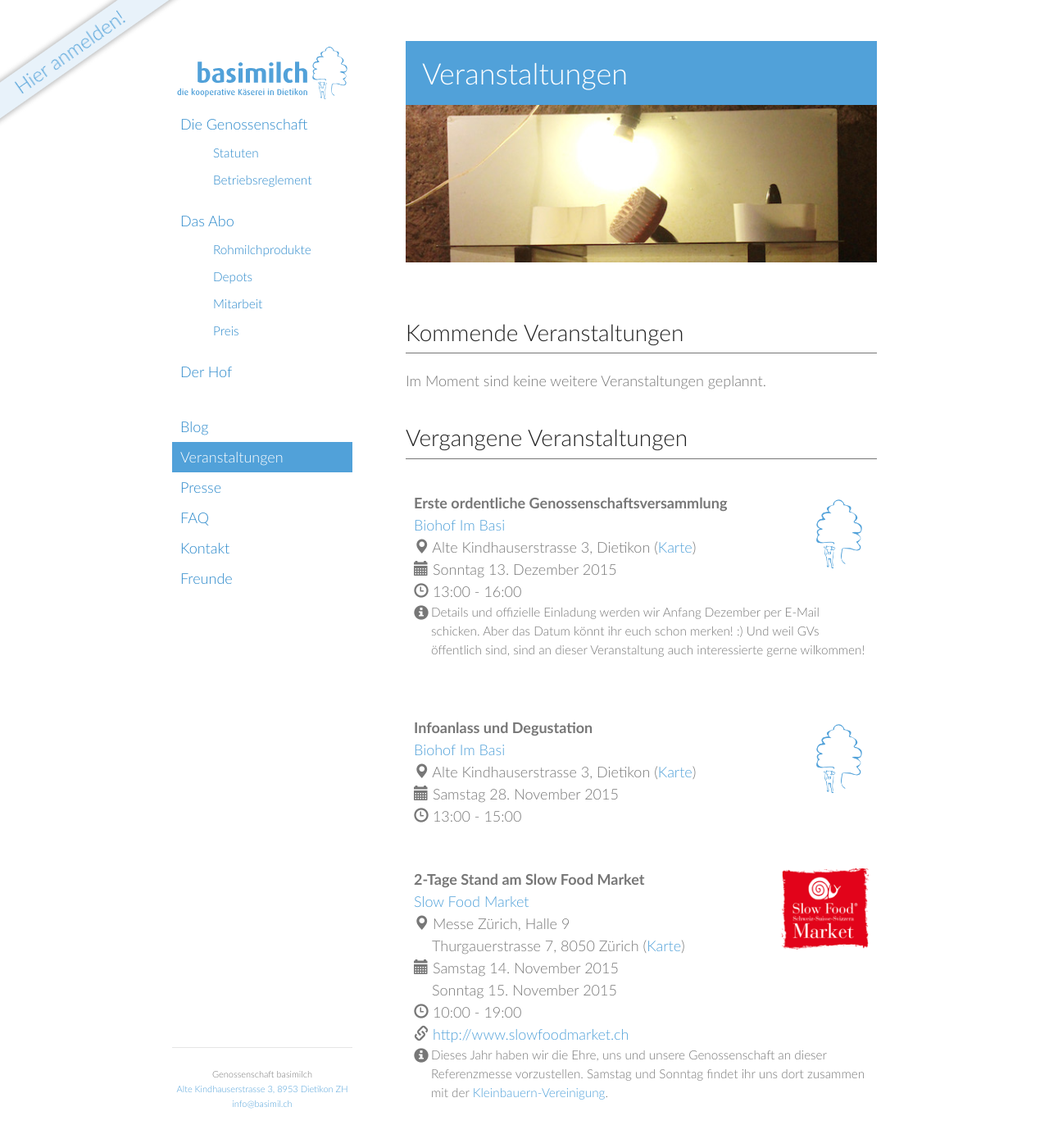
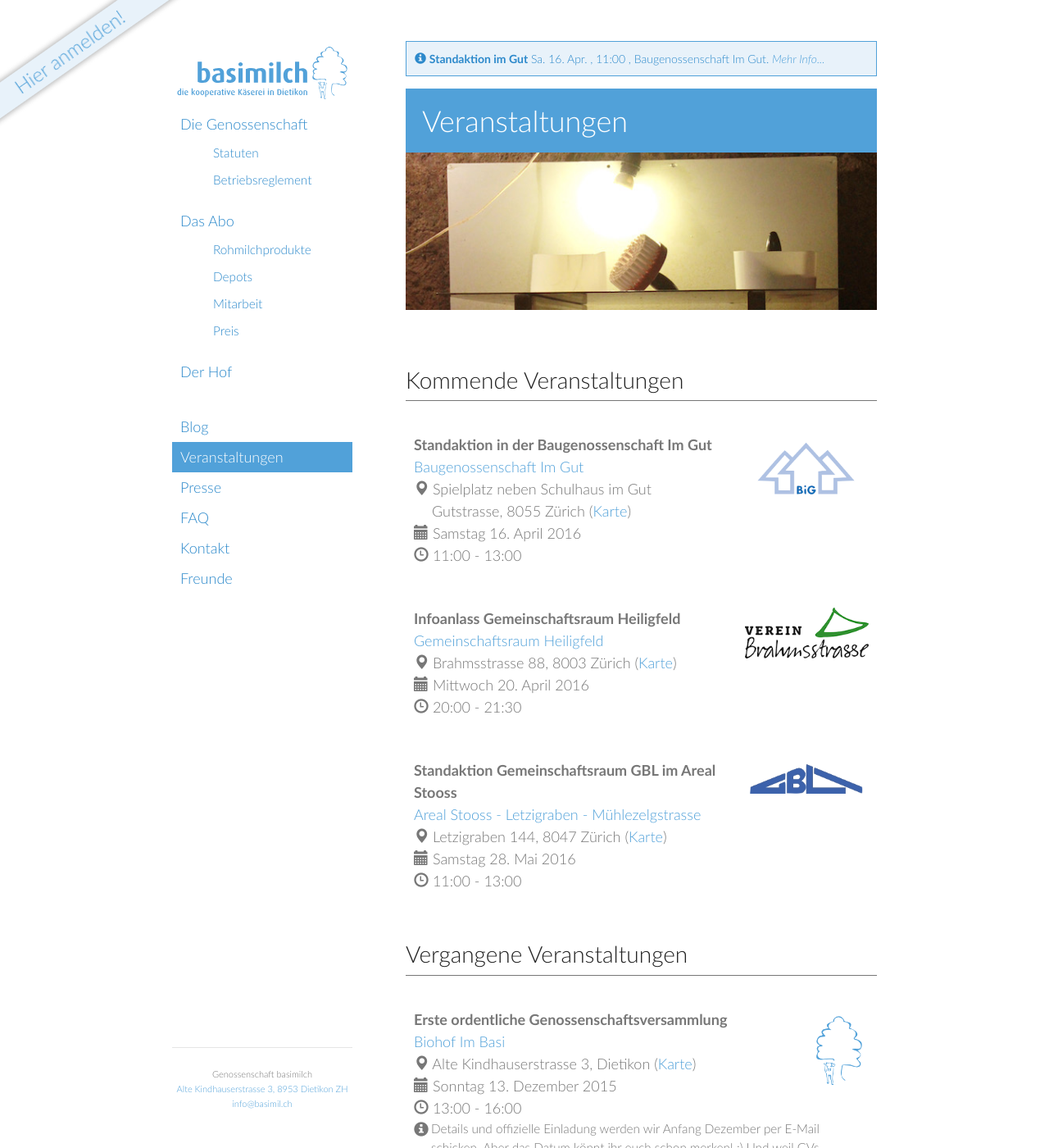
Before and after one commit to vryser/basimilch.github.io, a Jekyll site: the page built from pages/040-veranstaltungen.md, in a window 1280 px wide and 1400 px high. Shown: the whole window at 82% size. Built offline with Jekyll 4.4.1, drawn with Linux system fonts in a browser that asks for light colours.

Commit message:
new: add 3 new events

```diff
--- a/_data/events.yml
+++ b/_data/events.yml
@@ -133,3 +133,43 @@
     E-Mail schicken. Aber das Datum könnt ihr euch schon merken! :)
     Und weil GVs öffentlich sind, sind an dieser Veranstaltung auch
     interessierte gerne wilkommen!
+
+- title:        Standaktion in der Baugenossenschaft Im Gut
+  title_short:  Standaktion im Gut
+  start:        2016-04-16 11:00:00 +0200
+  end:          2016-04-16 13:00:00 +0200
+  image:        logos/baugenossenschaft_im_gut_logo.png
+  place:        Baugenossenschaft Im Gut
+  place_url:    http://www.baugig.ch
+  address:      Spielplatz neben Schulhaus im Gut
+  address_2:    Gutstrasse, 8055 Zürich
+  map_url:      https://www.google.com/maps/d/viewer?mid=zdeOc1qgK1qY.kVNRrBAWBohI
+  # info: >
+  #   Diese Veranstaltung...
+
+- title:        Infoanlass Gemeinschaftsraum Heiligfeld
+  title_short:  Infoanlass im Heiligfeld
+  start:        2016-04-20 20:00:00 +0200
+  end:          2016-04-20 21:30:00 +0200
+  image:        logos/verein_brahmsstrasse_logo.png
+  place:        Gemeinschaftsraum Heiligfeld
+  place_url:    http://www.vereinbrahmsstrasse.ch/IndexNeu/Seiten/VereinInfo/VereinGemraum.html
+  address:      Brahmsstrasse 88, 8003 Zürich
+  # address_2:
+  map_url:      https://www.google.ch/maps/place/Brahmsstrasse+88+8003+Zürich+Switzerland
+  # info: >
+  #   Diese Veranstaltung...
+
+- title:        Standaktion Gemeinschaftsraum GBL im Areal Stooss
+  title_short:  Standaktion Gemeinschaftsraum GBL
+  # type:       extern
+  start:        2016-05-28 11:00:00 +0200
+  end:          2016-05-28 13:00:00 +0200
+  image:        logos/gemeinnuetzige_baugenossenschaft_limmattal.png
+  place:        Areal Stooss - Letzigraben - Mühlezelgstrasse
+  place_url:    http://www.gbl-online.ch/liegenschaften/liegenschaften_einzeln/?1=1&liegenschaften_id=175659
+  address:      Letzigraben 144, 8047 Zürich
+  # address_2:
+  map_url:      https://www.google.ch/maps/place/Letzigraben+144+8047+Zürich+Switzerland
+  # info: >
+  #   Diese Veranstaltung...
```
Also changed, not shown: images/logos/baugenossenschaft_im_gut_logo.png (added), images/logos/gemeinnuetzige_baugenossenschaft_limmattal.png (added), images/logos/verein_brahmsstrasse_logo.png (added).
